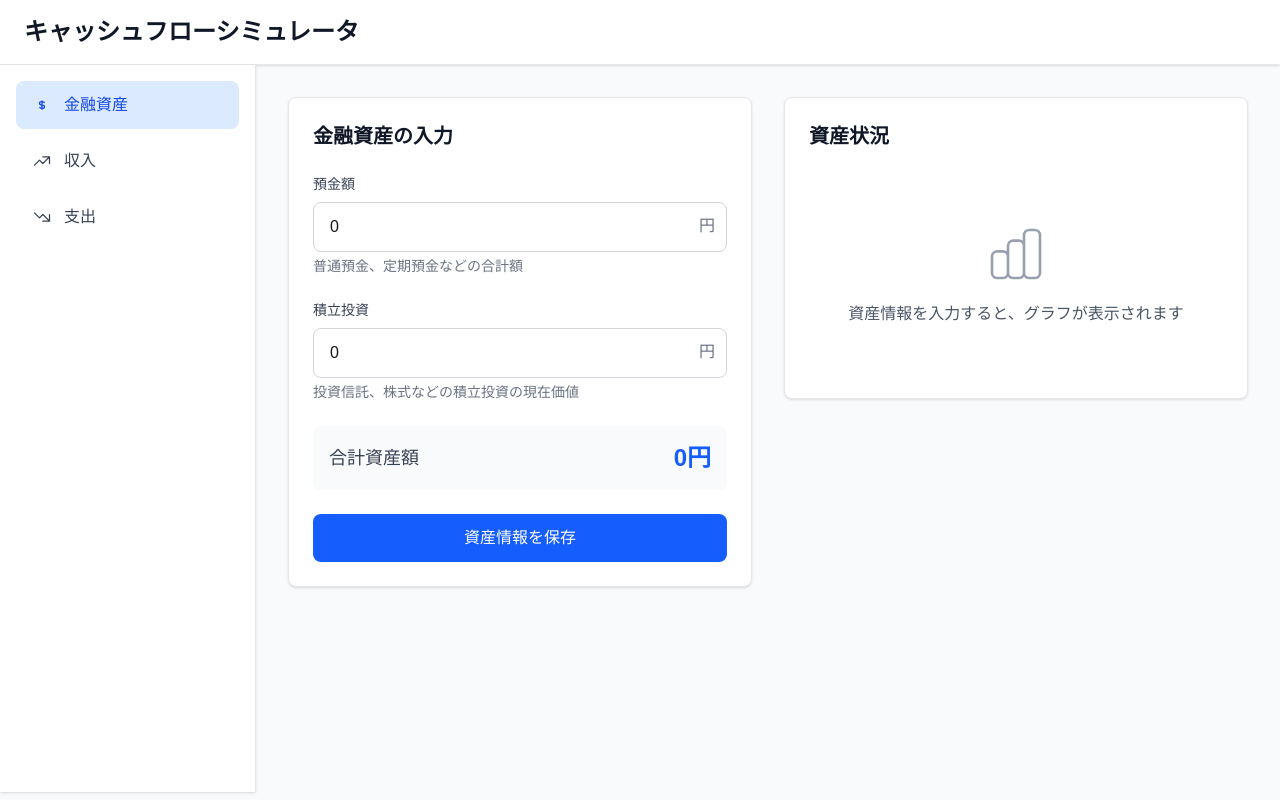
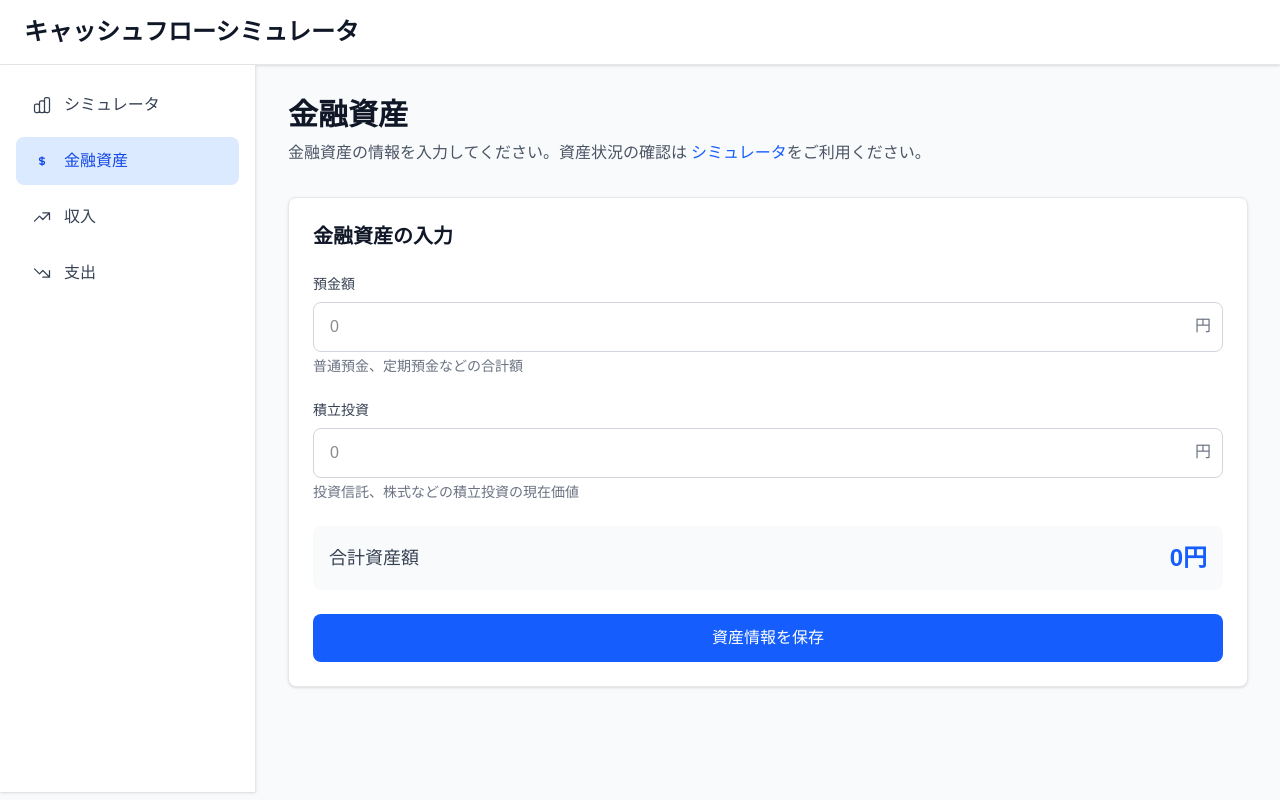
Before and after one commit to IzumiSy/money-track, a Next.js app: page /dashboard/financial-assets in a window 1280 px wide. Built offline with nearby package versions, Linux system fonts and the light colour scheme.

Commit message:
Add context

```diff
--- a/src/app/dashboard/financial-assets/page.tsx
+++ b/src/app/dashboard/financial-assets/page.tsx
@@ -1,32 +1,41 @@
 "use client";
 
-import { useState } from "react";
 import FinancialAssetsForm, {
   FinancialAsset,
 } from "@/components/FinancialAssetsForm";
-import FinancialAssetsChart from "@/components/FinancialAssetsChart";
+import { useFinancialAssets } from "@/contexts/FinancialAssetsContext";
 
 export default function FinancialAssetsPage() {
-  const [financialAssets, setFinancialAssets] = useState<FinancialAsset>({
-    deposits: 0,
-    investments: 0,
-  });
+  const { financialAssets, setFinancialAssets } = useFinancialAssets();
 
   const handleFinancialAssetsSubmit = (assets: FinancialAsset) => {
     setFinancialAssets(assets);
+    // 保存完了のフィードバックを提供（オプション）
+    alert("資産情報が保存されました！シミュレータで確認できます。");
   };
 
   return (
     <div className="space-y-8">
-      <div className="grid grid-cols-1 xl:grid-cols-2 gap-8">
-        <FinancialAssetsForm
-          onSubmit={handleFinancialAssetsSubmit}
-          initialData={financialAssets}
-        />
-        <div className="xl:col-span-1">
-          <FinancialAssetsChart assets={financialAssets} />
-        </div>
+      <div className="mb-8">
+        <h1 className="text-3xl font-bold text-gray-900 dark:text-white">
+          金融資産
+        </h1>
+        <p className="mt-2 text-gray-600 dark:text-gray-400">
+          金融資産の情報を入力してください。資産状況の確認は
+          <a
+            href="/dashboard/simulator"
+            className="text-blue-600 dark:text-blue-400 hover:underline ml-1"
+          >
+            シミュレータ
+          </a>
+          をご利用ください。
+        </p>
       </div>
+
+      <FinancialAssetsForm
+        onSubmit={handleFinancialAssetsSubmit}
+        initialData={financialAssets}
+      />
     </div>
   );
 }
--- a/src/app/dashboard/layout.tsx
+++ b/src/app/dashboard/layout.tsx
@@ -1,7 +1,12 @@
 import AppLayout from "@/components/AppLayout";
+import { FinancialAssetsProvider } from "@/contexts/FinancialAssetsContext";
 
 const Layout = (props: React.PropsWithChildren) => {
-  return <AppLayout>{props.children}</AppLayout>;
+  return (
+    <FinancialAssetsProvider>
+      <AppLayout>{props.children}</AppLayout>
+    </FinancialAssetsProvider>
+  );
 };
 
 export default Layout;
--- /dev/null
+++ b/src/app/dashboard/simulator/page.tsx
@@ -0,0 +1,32 @@
+"use client";
+
+import FinancialAssetsChart from "@/components/FinancialAssetsChart";
+import { useFinancialAssets } from "@/contexts/FinancialAssetsContext";
+import Link from "next/link";
+
+export default function SimulatorPage() {
+  const { financialAssets } = useFinancialAssets();
+
+  return (
+    <div className="space-y-8">
+      <div className="mb-8">
+        <h1 className="text-3xl font-bold text-gray-900 dark:text-white">
+          シミュレータ
+        </h1>
+        <p className="mt-2 text-gray-600 dark:text-gray-400">
+          資産状況をビジュアルで確認できます。データの入力は
+          <Link
+            href="/dashboard/financial-assets"
+            className="text-blue-600 dark:text-blue-400 hover:underline ml-1"
+          >
+            金融資産
+          </Link>
+          ページで行ってください。
+        </p>
+      </div>
+
+      {/* 資産状況チャート */}
+      <FinancialAssetsChart assets={financialAssets} />
+    </div>
+  );
+}
--- a/src/components/FinancialAssetsForm.tsx
+++ b/src/components/FinancialAssetsForm.tsx
@@ -1,6 +1,6 @@
 "use client";
 
-import { useState } from "react";
+import { useState, useEffect } from "react";
 
 export interface FinancialAsset {
   deposits: number;
@@ -19,6 +19,14 @@ export default function FinancialAssetsForm({
   const [deposits, setDeposits] = useState(initialData?.deposits || 0);
   const [investments, setInvestments] = useState(initialData?.investments || 0);
 
+  // initialDataが変更されたときにフォームの状態を更新
+  useEffect(() => {
+    if (initialData) {
+      setDeposits(initialData.deposits);
+      setInvestments(initialData.investments);
+    }
+  }, [initialData]);
+
   const handleSubmit = (e: React.FormEvent) => {
     e.preventDefault();
     onSubmit({ deposits, investments });
@@ -26,11 +34,6 @@ export default function FinancialAssetsForm({
 
   const formatNumber = (value: number) => {
     return new Intl.NumberFormat("ja-JP").format(value);
-  };
-
-  const handleNumberInput = (value: string, setter: (val: number) => void) => {
-    const numericValue = value.replace(/[^\d]/g, "");
-    setter(Number(numericValue));
   };
 
   return (
@@ -50,12 +53,13 @@ export default function FinancialAssetsForm({
           </label>
           <div className="relative">
             <input
-              type="text"
+              type="number"
               id="deposits"
-              value={formatNumber(deposits)}
-              onChange={(e) => handleNumberInput(e.target.value, setDeposits)}
+              value={deposits || ""}
+              onChange={(e) => setDeposits(Number(e.target.value) || 0)}
               className="w-full px-4 py-3 border border-gray-300 dark:border-gray-600 rounded-lg focus:ring-2 focus:ring-blue-500 focus:border-transparent dark:bg-gray-700 dark:text-white"
               placeholder="0"
+              min="0"
             />
             <span className="absolute right-3 top-3 text-gray-500 dark:text-gray-400">
               円
@@ -76,14 +80,13 @@ export default function FinancialAssetsForm({
           </label>
           <div className="relative">
             <input
-              type="text"
+              type="number"
               id="investments"
-              value={formatNumber(investments)}
-              onChange={(e) =>
-                handleNumberInput(e.target.value, setInvestments)
-              }
+              value={investments || ""}
+              onChange={(e) => setInvestments(Number(e.target.value) || 0)}
               className="w-full px-4 py-3 border border-gray-300 dark:border-gray-600 rounded-lg focus:ring-2 focus:ring-blue-500 focus:border-transparent dark:bg-gray-700 dark:text-white"
               placeholder="0"
+              min="0"
             />
             <span className="absolute right-3 top-3 text-gray-500 dark:text-gray-400">
               円
--- a/src/components/Sidebar.tsx
+++ b/src/components/Sidebar.tsx
@@ -11,6 +11,25 @@ export default function Sidebar() {
   };
 
   const navItems = [
+    {
+      href: "/dashboard/simulator",
+      label: "シミュレータ",
+      icon: (
+        <svg
+          className="w-5 h-5 mr-3"
+          fill="none"
+          stroke="currentColor"
+          viewBox="0 0 24 24"
+        >
+          <path
+            strokeLinecap="round"
+            strokeLinejoin="round"
+            strokeWidth={1.5}
+            d="M9 19v-6a2 2 0 00-2-2H5a2 2 0 00-2 2v6a2 2 0 002 2h2a2 2 0 002-2zm0 0V9a2 2 0 012-2h2a2 2 0 012 2v10m-6 0a2 2 0 002 2h2a2 2 0 002-2m0 0V5a2 2 0 012-2h2a2 2 0 012 2v14a2 2 0 01-2 2h-2a2 2 0 01-2-2z"
+          />
+        </svg>
+      ),
+    },
     {
       href: "/dashboard/financial-assets",
       label: "金融資産",
--- /dev/null
+++ b/src/contexts/FinancialAssetsContext.tsx
@@ -0,0 +1,38 @@
+"use client";
+
+import React, { createContext, useContext, useState, ReactNode } from "react";
+import { FinancialAsset } from "@/components/FinancialAssetsForm";
+
+interface FinancialAssetsContextType {
+  financialAssets: FinancialAsset;
+  setFinancialAssets: (assets: FinancialAsset) => void;
+}
+
+const FinancialAssetsContext = createContext<
+  FinancialAssetsContextType | undefined
+>(undefined);
+
+export function FinancialAssetsProvider({ children }: { children: ReactNode }) {
+  const [financialAssets, setFinancialAssets] = useState<FinancialAsset>({
+    deposits: 0,
+    investments: 0,
+  });
+
+  return (
+    <FinancialAssetsContext.Provider
+      value={{ financialAssets, setFinancialAssets }}
+    >
+      {children}
+    </FinancialAssetsContext.Provider>
+  );
+}
+
+export function useFinancialAssets() {
+  const context = useContext(FinancialAssetsContext);
+  if (context === undefined) {
+    throw new Error(
+      "useFinancialAssets must be used within a FinancialAssetsProvider"
+    );
+  }
+  return context;
+}
```
